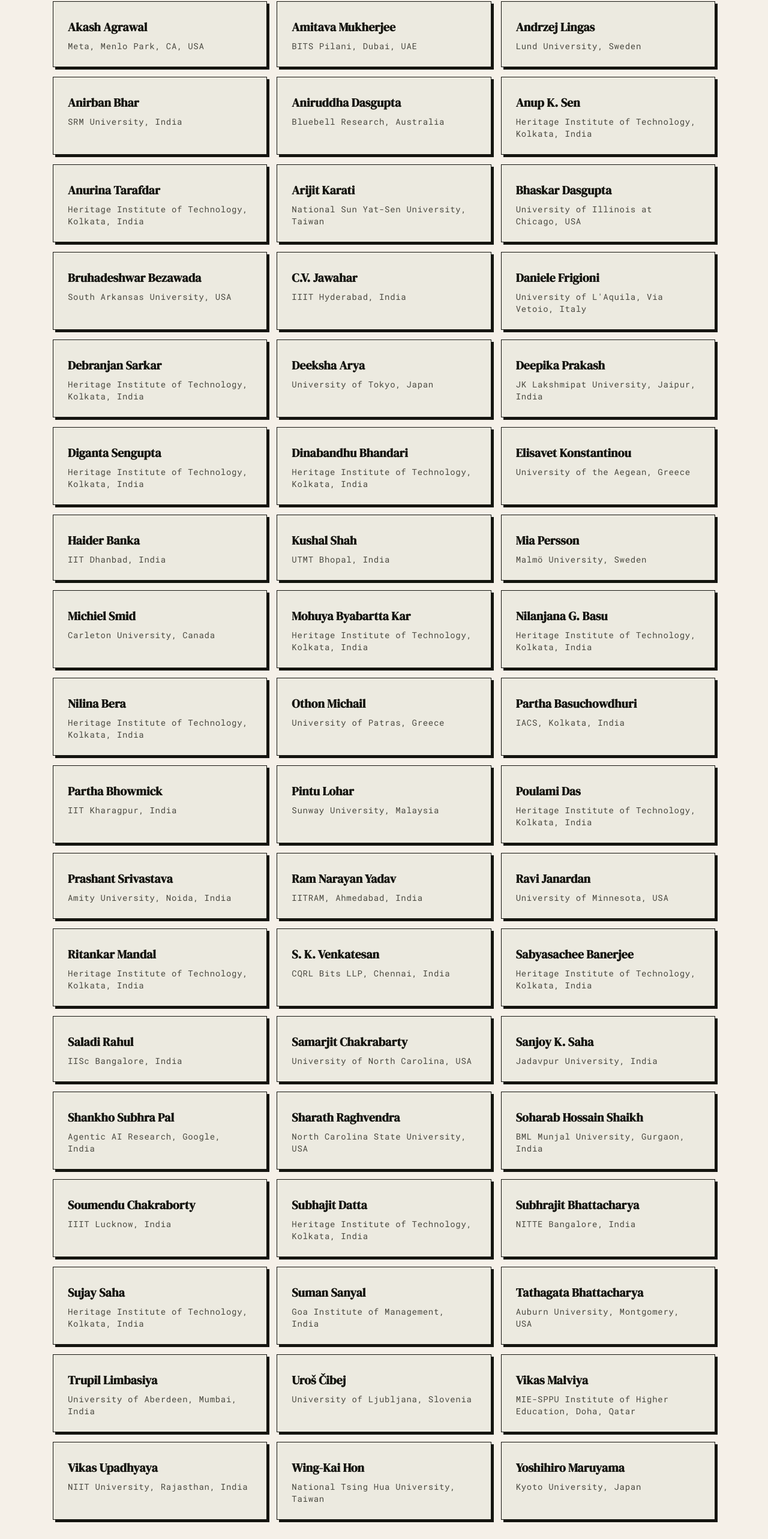
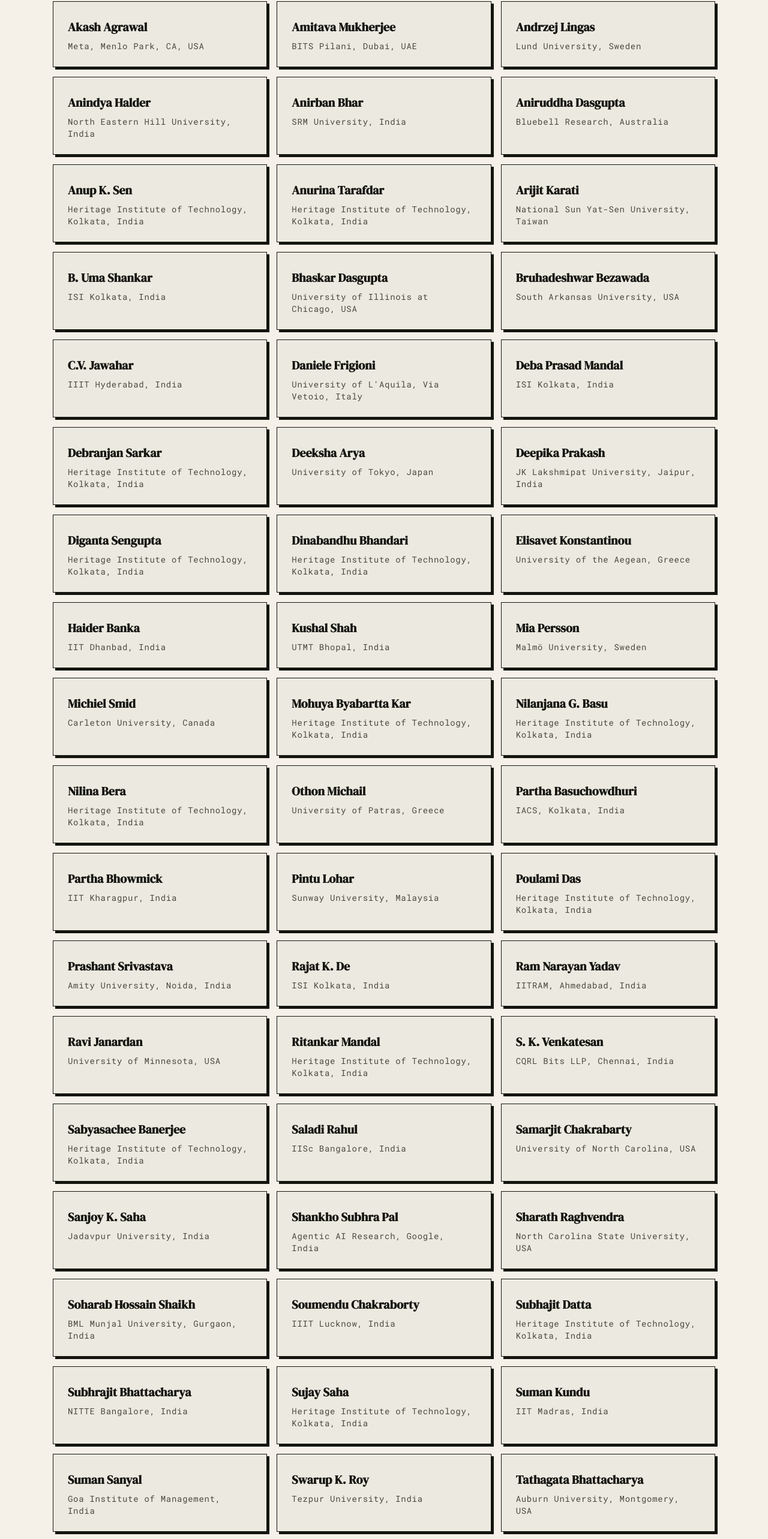
Before and after one commit to ICAA-Hitk-Tech/ICAA, a Next.js app: page /2027/program_committee in a window 1280 px wide. Shown: the part 812-3378 px from the top of the page at 60% size. Built offline with nearby package versions, Linux system fonts and the light colour scheme; no server answers; a web font is replaced by a local one.

Commit message:
Updated Program Committe

```diff
--- a/constants/2027/programComm.ts
+++ b/constants/2027/programComm.ts
@@ -12,6 +12,10 @@
   {
     name: "Andrzej Lingas",
     institution: "Lund University, Sweden",
+  },
+  {
+    name: "Anindya Halder",
+    institution: "North Eastern Hill University, India",
   },
   {
     name: "Anirban Bhar",
@@ -34,6 +38,10 @@
     institution: "National Sun Yat-Sen University, Taiwan",
   },
   {
+    name: "B. Uma Shankar",
+    institution: "ISI Kolkata, India",
+  },
+  {
     name: "Bhaskar Dasgupta",
     institution: "University of Illinois at Chicago, USA",
   },
@@ -53,6 +61,10 @@
   {
     name: "Daniele Frigioni",
     institution: "University of L'Aquila, Via Vetoio, Italy",
+  },
+  {
+    name: "Deba Prasad Mandal",
+    institution: "ISI Kolkata, India",
   },
   {
     name: "Debranjan Sarkar",
@@ -136,6 +148,10 @@
     role: "Co-Chair",
   },
   {
+    name: "Rajat K. De",
+    institution: "ISI Kolkata, India",
+  },
+  {
     name: "Ram Narayan Yadav",
     institution: "IITRAM, Ahmedabad, India",
   },
@@ -201,8 +217,16 @@
     institution: "Heritage Institute of Technology, Kolkata, India",
   },
   {
+    name: "Suman Kundu",
+    institution: "IIT Madras, India",
+  },
+  {
     name: "Suman Sanyal",
     institution: "Goa Institute of Management, India",
+  },
+  {
+    name: "Swarup K. Roy",
+    institution: "Tezpur University, India",
   },
   {
     name: "Tathagata Bhattacharya",
```
